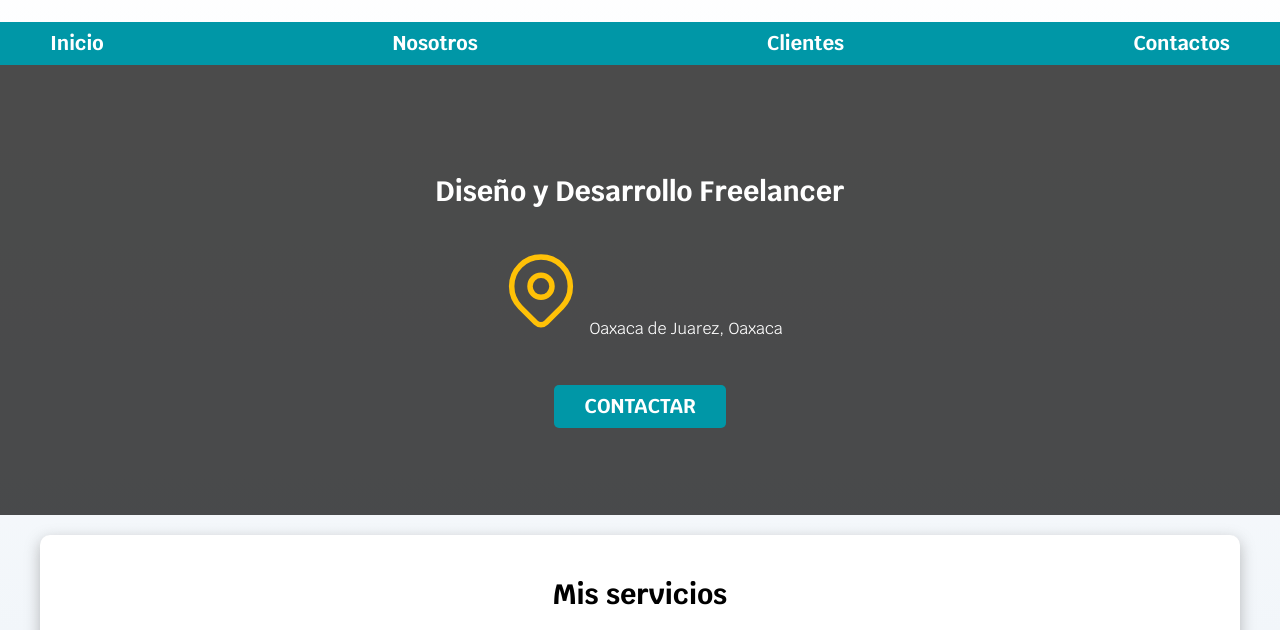
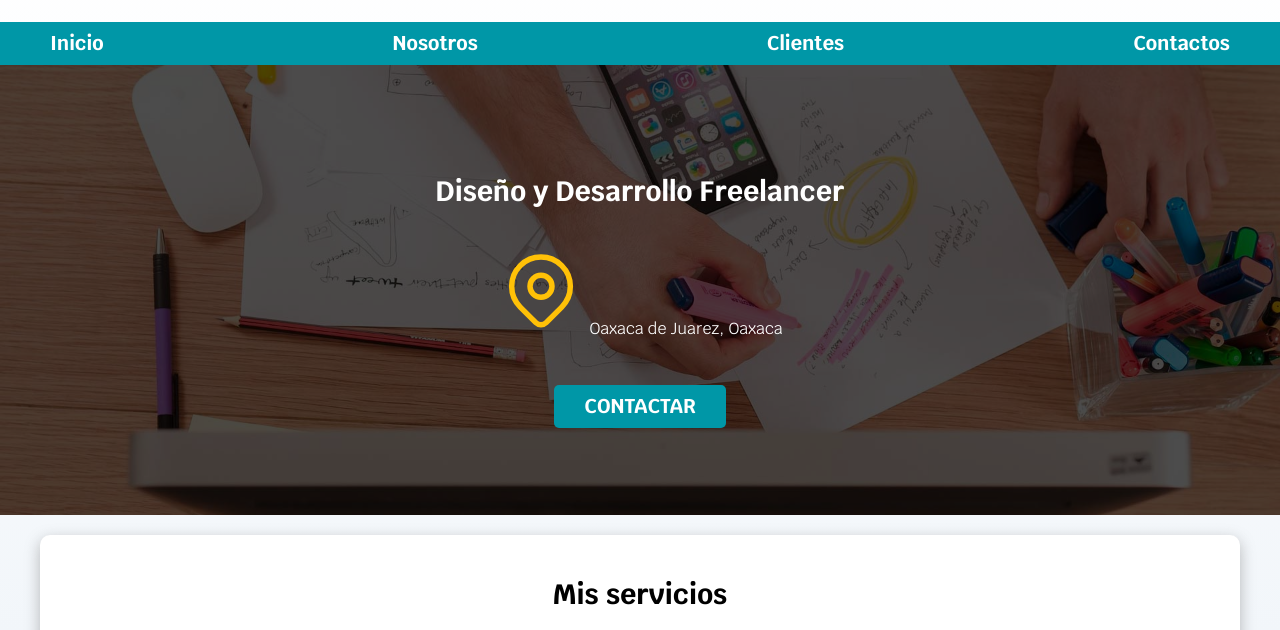
Before and after one commit to JesusCostumbre/jesuscostumbre.github.io, a plain HTML site: page index.html in a window 1280 px wide. Shown: the part 73-703 px from the top of the page. Drawn offline with Linux system fonts and the light colour scheme.

Commit message:
Update style.css
I Fix the problem with the image from .hero background

```diff
--- a/style.css
+++ b/style.css
@@ -125,7 +125,7 @@ h1,h2,h3{
 }
 /* Hero */
 .hero{
-    background-image: url(../img/hero.jpg);
+    background-image: url(/hero.jpg);
     background-repeat: no-repeat;
     background-size: cover;
     height: 450px;
```
